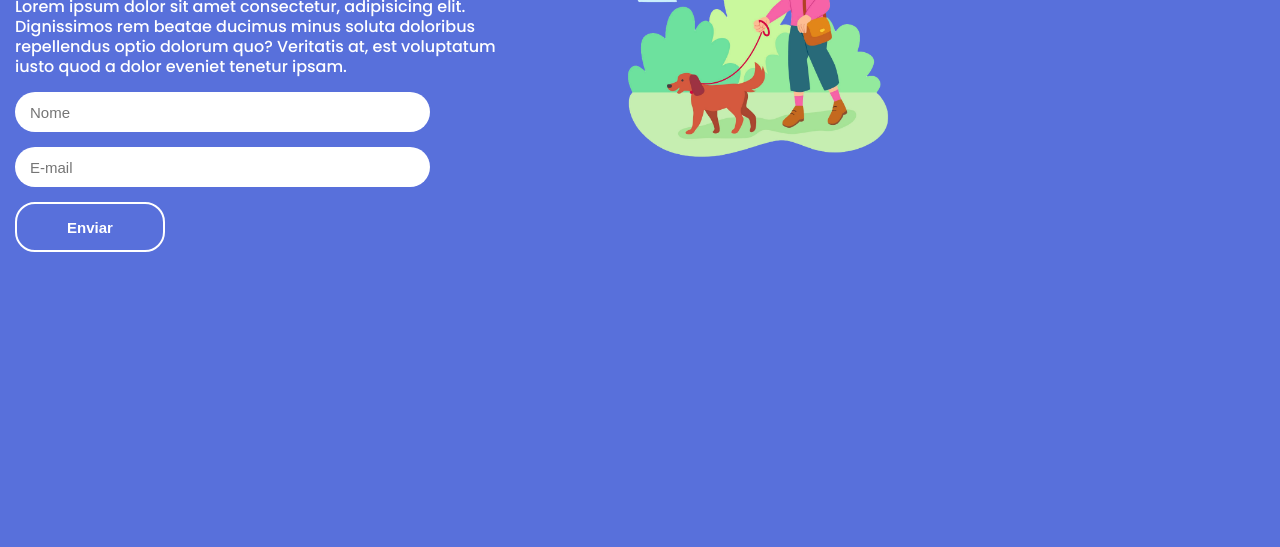
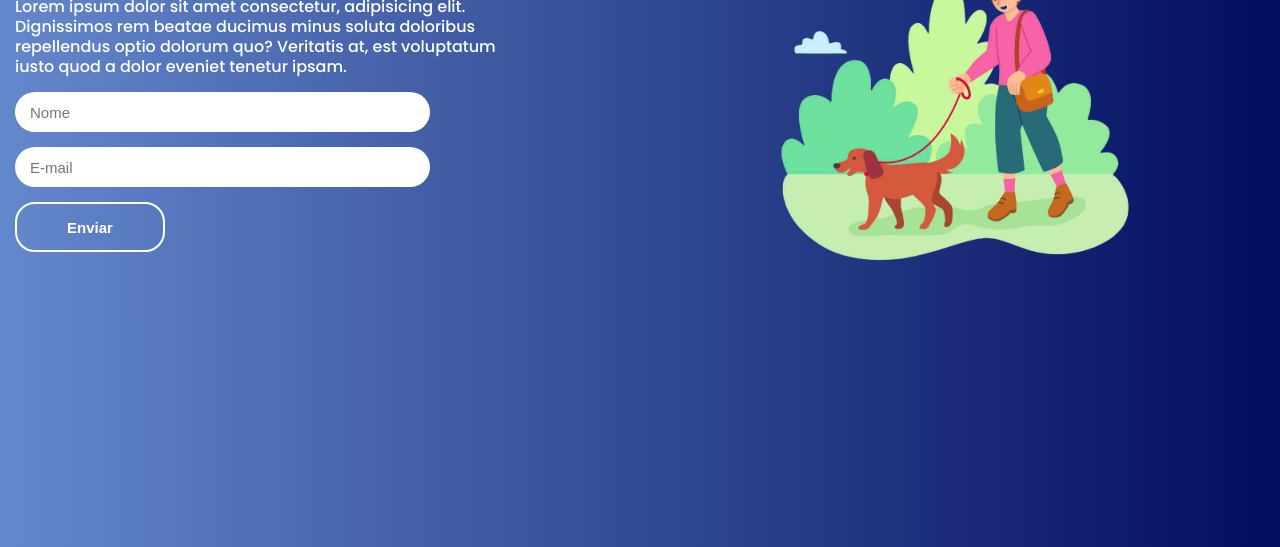
Before and after one commit to RenezSX/LANDING-PAGE, a plain HTML site: page index.html in a window 1280 px wide. Shown: the part 253-800 px from the top of the page. Drawn offline with Linux system fonts and the light colour scheme.

Commit message:
ajustando a imagem

```diff
--- a/index.html
+++ b/index.html
@@ -33,7 +33,7 @@
             </form>
         </aside>
         <article>
-            <img src="./assets/rb_2148507410.png" alt="cute-dog">
+            <img src="./assets/rb_2148507410.png" alt="A woman in a pink shirt walking her dog during the day.">
         </article>
     </main>
 </body>
--- a/style.css
+++ b/style.css
@@ -9,7 +9,8 @@
 }
 
 body {
-    background-color: rgb(88, 112, 219);
+    background: linear-gradient(to right ,#6488CC, #010D5D);
+    background-size: cover;
     font-family: 'Poppins', sans-serif;
     font-weight: 400;
     max-width: 1200px;
@@ -17,7 +18,15 @@ body {
 }
 
 img {
-    width: 300px;
+    width: 400px;
+    margin-right: 20px;
+}
+article {
+    flex: 1;
+    min-height: 300px;
+    margin: 10px;
+    display: flex;
+    justify-content: end;
 }
 
 header {
@@ -96,7 +105,7 @@ form {
     width: 150px;
     border-color: rgb(226, 226, 92);
     border: 2px solid;
-    background-color: rgb(88, 112, 219);
+    background-color: transparent;
     font-weight: bold;
     color: white;
 }
```
